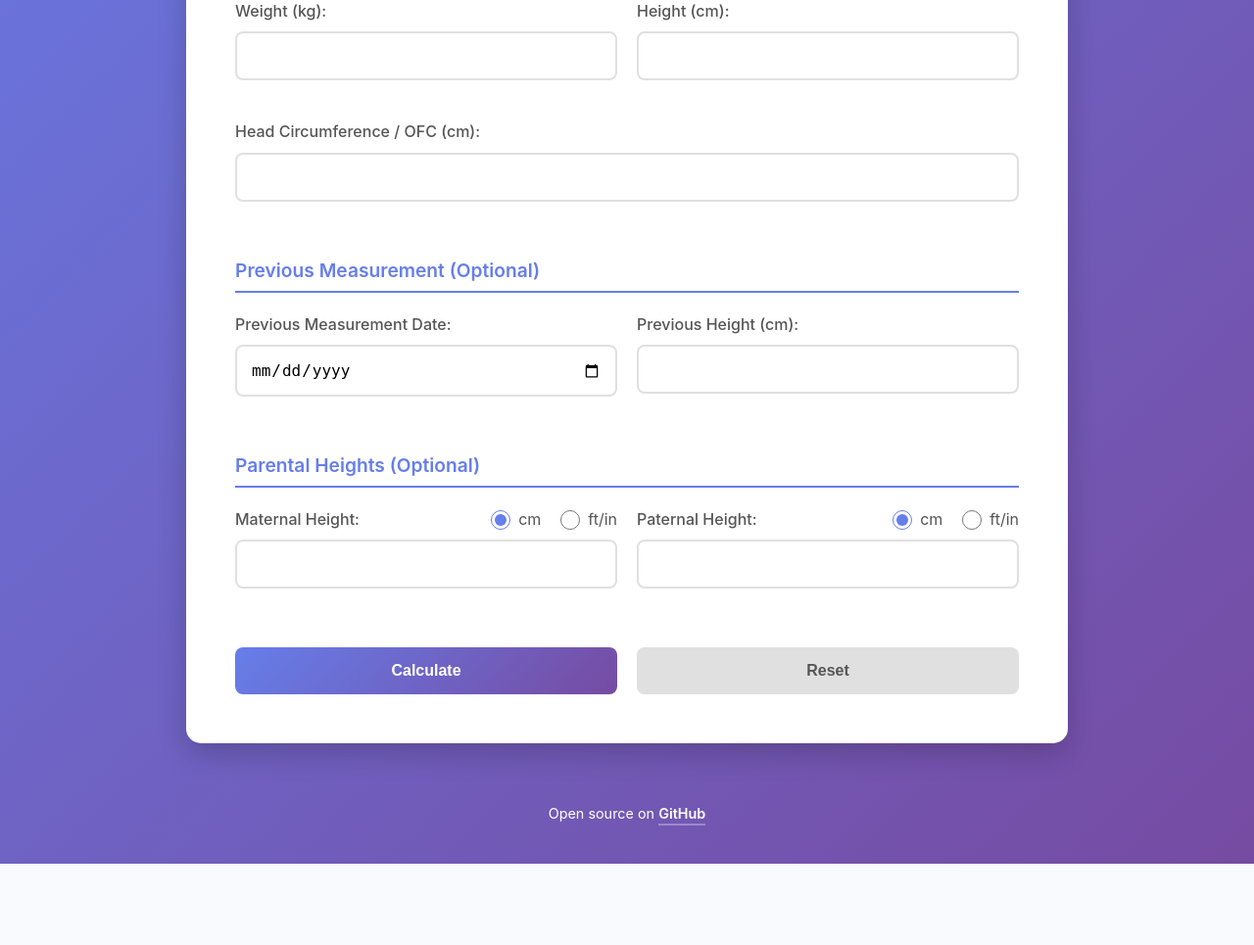
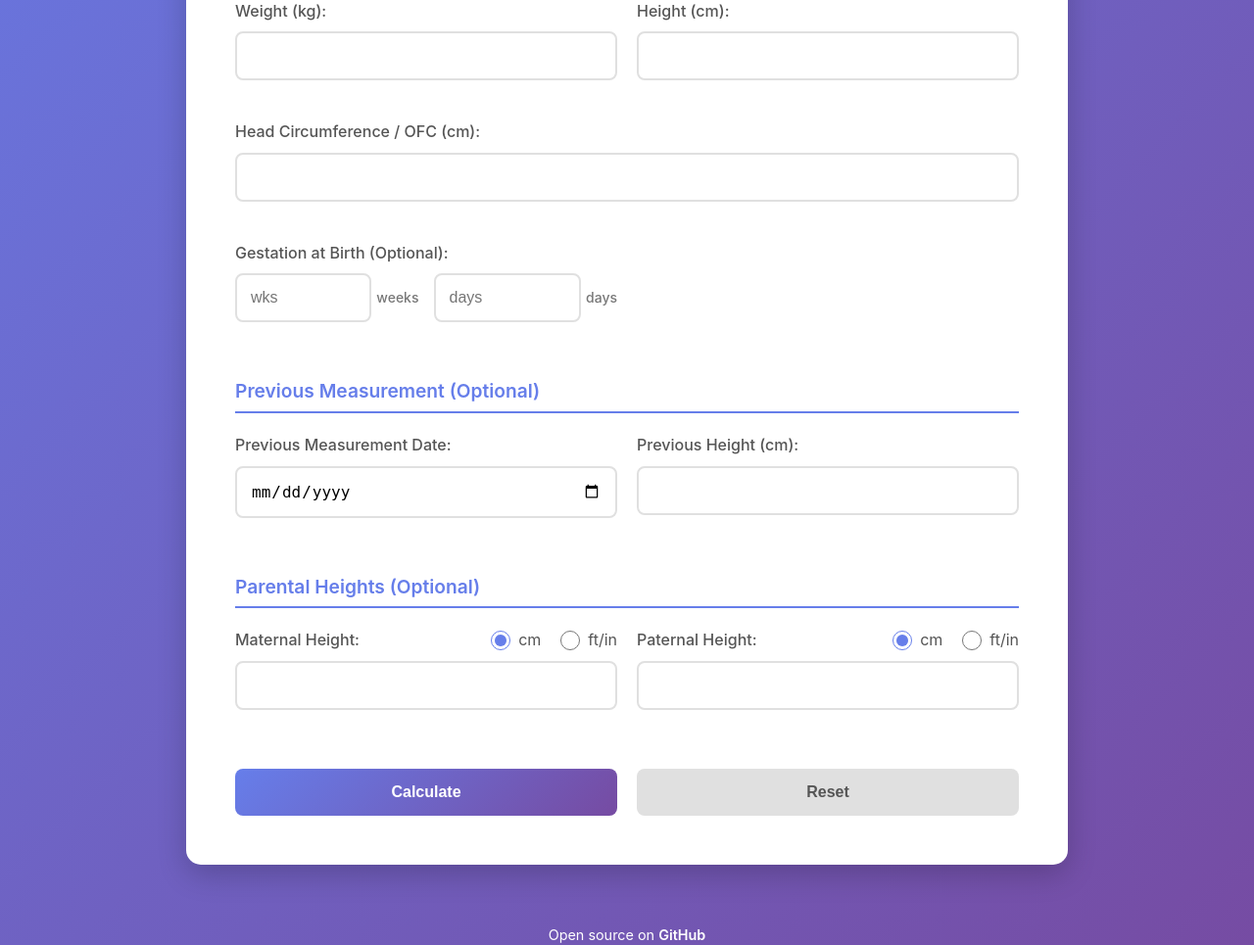
Before and after one commit to gm5dna/growth-parameters-calculator, a Flask app: page / in a window 1280 px wide. Shown: the part 615-1580 px from the top of the page at 98% size. Before the commit the page ends 1497 px from the top, so only its background shows below. Run offline with Flask 3, Linux system fonts and the light colour scheme.

Commit message:
Add gestational age correction feature with visual indicators
Implemented comprehensive gestational age correction for preterm babies with age-based thresholds and visual chart indicators.

Features:
- Optional gestation at birth input (weeks + days)
- Age-based correction thresholds:
  * 32-36 weeks: correction until age 1 year
  * <32 weeks: correction until age 2 years
  * ≥37 weeks: no correction applied
- Backend calculates corrected age from estimated due date
- Corrected measurements displayed as X markers on charts
- Dotted line connects corrected to chronological age points
- Tooltips show centile/SDS for both corrected and chronological ages
- Added 0-2 years age range option for height and weight charts
- Auto-select 0-2 year range for children aged 2 and under

🤖 Generated with [Claude Code](https://claude.com/claude-code)

Co-Authored-By: Claude Sonnet 4.5 <noreply@anthropic.com>

```diff
--- a/app.py
+++ b/app.py
@@ -29,6 +29,60 @@ def calculate_age_in_years(birth_date, measurement_date):
     }
 
     return decimal_years, calendar_age
+
+def should_apply_gestation_correction(gestation_weeks, gestation_days, chronological_age_years):
+    """Determine if gestational age correction should be applied
+
+    Args:
+        gestation_weeks: Gestation at birth in weeks
+        gestation_days: Additional days beyond gestation_weeks
+        chronological_age_years: Current chronological age in decimal years
+
+    Returns:
+        bool: True if correction should be applied
+    """
+    if not gestation_weeks:
+        return False
+
+    total_gestation_weeks = gestation_weeks + (gestation_days or 0) / 7.0
+
+    # Only apply correction for babies < 37 weeks gestation
+    if total_gestation_weeks >= 37:
+        return False
+
+    # 32-36 weeks: correction until age 1 year
+    if 32 <= total_gestation_weeks < 37:
+        return chronological_age_years <= 1.0
+
+    # < 32 weeks: correction until age 2 years
+    if total_gestation_weeks < 32:
+        return chronological_age_years <= 2.0
+
+    return False
+
+def calculate_corrected_age(birth_date, measurement_date, gestation_weeks, gestation_days):
+    """Calculate corrected age based on due date (EDD)
+
+    Args:
+        birth_date: Date of birth
+        measurement_date: Date of measurement
+        gestation_weeks: Gestation at birth in weeks
+        gestation_days: Additional days beyond gestation_weeks
+
+    Returns:
+        tuple: (corrected_decimal_years, corrected_calendar_age_dict)
+    """
+    # Calculate expected due date (40 weeks from conception)
+    # Days premature = (40 weeks - actual gestation) in days
+    total_gestation_days = (gestation_weeks * 7) + (gestation_days or 0)
+    expected_gestation_days = 40 * 7  # 280 days
+    days_adjustment = expected_gestation_days - total_gestation_days
+
+    # Corrected "birth" date is the estimated due date
+    corrected_birth_date = birth_date + relativedelta(days=days_adjustment)
+
+    # Calculate age from corrected birth date
+    return calculate_age_in_years(corrected_birth_date, measurement_date)
 
 def calculate_boyd_bsa(weight_kg, height_cm):
     """Calculate Body Surface Area using Boyd formula"""
@@ -201,8 +255,23 @@ def calculate():
         maternal_height = float(data.get('maternal_height', 0)) if data.get('maternal_height') else None
         paternal_height = float(data.get('paternal_height', 0)) if data.get('paternal_height') else None
 
-        # Calculate age
+        # Optional gestation data
+        gestation_weeks = data.get('gestation_weeks')
+        gestation_days = data.get('gestation_days')
+
+        # Calculate chronological age
         age_decimal, calendar_age = calculate_age_in_years(birth_date, measurement_date)
+
+        # Determine if gestational age correction should be applied
+        apply_correction = should_apply_gestation_correction(gestation_weeks, gestation_days, age_decimal)
+
+        # Calculate corrected age if applicable
+        corrected_age_decimal = None
+        corrected_calendar_age = None
+        if apply_correction:
+            corrected_age_decimal, corrected_calendar_age = calculate_corrected_age(
+                birth_date, measurement_date, gestation_weeks, gestation_days
+            )
 
         # Create measurement objects only for provided values
         weight_measurement = None
@@ -251,6 +320,61 @@ def calculate():
                 observation_value=ofc,
                 reference=reference
             )
+
+        # Create corrected age measurements if gestation correction applies
+        weight_corrected = None
+        height_corrected = None
+        bmi_corrected = None
+        ofc_corrected = None
+
+        if apply_correction and gestation_weeks:
+            if weight:
+                weight_corrected = Measurement(
+                    sex=sex,
+                    birth_date=birth_date,
+                    observation_date=measurement_date,
+                    measurement_method='weight',
+                    observation_value=weight,
+                    reference=reference,
+                    gestation_weeks=gestation_weeks,
+                    gestation_days=gestation_days or 0
+                )
+
+            if height:
+                height_corrected = Measurement(
+                    sex=sex,
+                    birth_date=birth_date,
+                    observation_date=measurement_date,
+                    measurement_method='height',
+                    observation_value=height,
+                    reference=reference,
+                    gestation_weeks=gestation_weeks,
+                    gestation_days=gestation_days or 0
+                )
+
+            if weight and height:
+                bmi_corrected = Measurement(
+                    sex=sex,
+                    birth_date=birth_date,
+                    observation_date=measurement_date,
+                    measurement_method='bmi',
+                    observation_value=weight / ((height / 100) ** 2),
+                    reference=reference,
+                    gestation_weeks=gestation_weeks,
+                    gestation_days=gestation_days or 0
+                )
+
+            if ofc:
+                ofc_corrected = Measurement(
+                    sex=sex,
+                    birth_date=birth_date,
+                    observation_date=measurement_date,
+                    measurement_method='ofc',
+                    observation_value=ofc,
+                    reference=reference,
+                    gestation_weeks=gestation_weeks,
+                    gestation_days=gestation_days or 0
+                )
 
         # Calculate height velocity and previous height centile/SDS if previous data available
         height_velocity = None
@@ -417,10 +541,56 @@ def calculate():
                 'sds': round(ofc_sds, 2) if ofc_sds else None
             }
 
+        # Extract corrected measurement data if gestation correction was applied
+        weight_corrected_data = None
+        height_corrected_data = None
+        bmi_corrected_data = None
+        ofc_corrected_data = None
+
+        if apply_correction:
+            if weight_corrected:
+                weight_corr_calc = weight_corrected.measurement['measurement_calculated_values']
+                weight_corrected_data = {
+                    'age': round(corrected_age_decimal, 2),
+                    'value': weight,
+                    'centile': round(float(weight_corr_calc['corrected_centile']), 2) if weight_corr_calc['corrected_centile'] else None,
+                    'sds': round(float(weight_corr_calc['corrected_sds']), 2) if weight_corr_calc['corrected_sds'] else None
+                }
+
+            if height_corrected:
+                height_corr_calc = height_corrected.measurement['measurement_calculated_values']
+                height_corrected_data = {
+                    'age': round(corrected_age_decimal, 2),
+                    'value': height,
+                    'centile': round(float(height_corr_calc['corrected_centile']), 2) if height_corr_calc['corrected_centile'] else None,
+                    'sds': round(float(height_corr_calc['corrected_sds']), 2) if height_corr_calc['corrected_sds'] else None
+                }
+
+            if bmi_corrected:
+                bmi_corr_calc = bmi_corrected.measurement['measurement_calculated_values']
+                bmi_corrected_data = {
+                    'age': round(corrected_age_decimal, 2),
+                    'value': round(float(bmi_value), 1) if bmi_value else None,
+                    'centile': round(float(bmi_corr_calc['corrected_centile']), 2) if bmi_corr_calc['corrected_centile'] else None,
+                    'sds': round(float(bmi_corr_calc['corrected_sds']), 2) if bmi_corr_calc['corrected_sds'] else None
+                }
+
+            if ofc_corrected:
+                ofc_corr_calc = ofc_corrected.measurement['measurement_calculated_values']
+                ofc_corrected_data = {
+                    'age': round(corrected_age_decimal, 2),
+                    'value': ofc,
+                    'centile': round(float(ofc_corr_calc['corrected_centile']), 2) if ofc_corr_calc['corrected_centile'] else None,
+                    'sds': round(float(ofc_corr_calc['corrected_sds']), 2) if ofc_corr_calc['corrected_sds'] else None
+                }
+
         # Prepare results - only include data for measurements that were provided
         results = {
             'age_years': round(age_decimal, 2),
             'age_calendar': calendar_age,
+            'gestation_correction_applied': apply_correction,
+            'corrected_age_years': round(corrected_age_decimal, 2) if corrected_age_decimal else None,
+            'corrected_age_calendar': corrected_calendar_age,
             'weight': {
                 'value': weight,
                 'centile': round(float(weight_calc['corrected_centile']), 2) if weight_calc and weight_calc['corrected_centile'] else None,
@@ -437,6 +607,10 @@ def calculate():
                 'sds': round(bmi_sds, 2) if bmi_sds is not None else None
             } if bmi_measurement else None,
             'ofc': ofc_data,
+            'weight_corrected': weight_corrected_data,
+            'height_corrected': height_corrected_data,
+            'bmi_corrected': bmi_corrected_data,
+            'ofc_corrected': ofc_corrected_data,
             'height_velocity': height_velocity,
             'previous_height': previous_height_data,
             'bsa': bsa,
--- a/static/script.js
+++ b/static/script.js
@@ -44,6 +44,9 @@ document.getElementById('growthForm').addEventListener('submit', async (e) => {
         return;
     }
 
+    const gestationWeeks = document.getElementById('gestation_weeks').value;
+    const gestationDays = document.getElementById('gestation_days').value;
+
     const formData = {
         sex: document.querySelector('input[name="sex"]:checked')?.value,
         birth_date: document.getElementById('birth_date').value,
@@ -55,6 +58,8 @@ document.getElementById('growthForm').addEventListener('submit', async (e) => {
         previous_height: document.getElementById('previous_height').value,
         maternal_height: maternalHeightCm,
         paternal_height: paternalHeightCm,
+        gestation_weeks: gestationWeeks ? parseInt(gestationWeeks) : null,
+        gestation_days: gestationDays ? parseInt(gestationDays) : null,
         reference: document.getElementById('reference').value
     };
 
@@ -250,6 +255,12 @@ function displayResults(results) {
         centile: results.previous_height ? results.previous_height.centile : null,
         sds: results.previous_height ? results.previous_height.sds : null
     };
+
+    // Store corrected age measurements if gestation correction was applied
+    currentPatientData.weight_corrected = results.weight_corrected || null;
+    currentPatientData.height_corrected = results.height_corrected || null;
+    currentPatientData.bmi_corrected = results.bmi_corrected || null;
+    currentPatientData.ofc_corrected = results.ofc_corrected || null;
 
     // Show "Show Charts" button
     const showChartsContainer = document.getElementById('show-charts-container');
@@ -606,11 +617,34 @@ function showAgeRangeSelectorForMeasurement(measurement) {
     document.getElementById('bmiAgeRangeSelector').style.display = 'none';
     document.getElementById('ofcAgeRangeSelector').style.display = 'none';
 
-    // Show the appropriate one
+    // Get patient age from current data
+    const patientAge = calculationResults?.age_years || 0;
+
+    // Set default age range based on patient age (for children 2 and under, default to 0-2 years)
     if (measurement === 'height') {
         document.getElementById('heightAgeRangeSelector').style.display = 'flex';
+
+        // Set default based on age
+        const heightRanges = document.querySelectorAll('input[name="height_age_range"]');
+        heightRanges.forEach(radio => radio.checked = false);
+
+        if (patientAge <= 2) {
+            document.querySelector('input[name="height_age_range"][value="0-2"]').checked = true;
+        } else {
+            document.querySelector('input[name="height_age_range"][value="0-18"]').checked = true;
+        }
     } else if (measurement === 'weight') {
         document.getElementById('weightAgeRangeSelector').style.display = 'flex';
+
+        // Set default based on age
+        const weightRanges = document.querySelectorAll('input[name="weight_age_range"]');
+        weightRanges.forEach(radio => radio.checked = false);
+
+        if (patientAge <= 2) {
+            document.querySelector('input[name="weight_age_range"][value="0-2"]').checked = true;
+        } else {
+            document.querySelector('input[name="weight_age_range"][value="0-18"]').checked = true;
+        }
     } else if (measurement === 'bmi') {
         document.getElementById('bmiAgeRangeSelector').style.display = 'flex';
     } else if (measurement === 'ofc') {
@@ -740,6 +774,20 @@ function preparePatientData(measurementMethod) {
         sds: measurement.sds
     });
 
+    // Add corrected age point if gestation correction was applied
+    const correctedKey = `${measurementMethod}_corrected`;
+    const correctedMeasurement = currentPatientData[correctedKey];
+    if (correctedMeasurement && correctedMeasurement.age !== undefined) {
+        patientPoints.push({
+            x: correctedMeasurement.age,
+            y: correctedMeasurement.value,
+            label: 'Corrected Age',
+            isCorrected: true,
+            centile: correctedMeasurement.centile,
+            sds: correctedMeasurement.sds
+        });
+    }
+
     // Add previous measurement (currently only available for height)
     if (measurementMethod === 'height' && currentPatientData.previousMeasurements.height && currentPatientData.previousMeasurements.date) {
         // Calculate previous age in decimal years
@@ -830,9 +878,37 @@ function renderGrowthChart(canvas, centiles, patientData, measurementMethod) {
 
     // Add patient measurement points
     if (patientData.length > 0) {
-        // Separate current and previous measurements
+        // Separate current, corrected, and previous measurements
         const currentPoints = patientData.filter(p => p.isCurrent);
-        const previousPoints = patientData.filter(p => !p.isCurrent);
+        const correctedPoints = patientData.filter(p => p.isCorrected);
+        const previousPoints = patientData.filter(p => !p.isCurrent && !p.isCorrected);
+
+        // Add dotted line connecting corrected and chronological points (if both exist)
+        if (correctedPoints.length > 0 && currentPoints.length > 0) {
+            // Create a line dataset with both points
+            const lineData = [
+                {
+                    x: correctedPoints[0].x,
+                    y: correctedPoints[0].y
+                },
+                {
+                    x: currentPoints[0].x,
+                    y: currentPoints[0].y
+                }
+            ];
+
+            datasets.push({
+                label: 'Correction Line',
+                data: lineData,
+                borderColor: centileColor,
+                borderWidth: 2,
+                borderDash: [5, 5],  // Dotted line pattern
+                pointRadius: 0,  // No points on the line itself
+                showLine: true,
+                fill: false,
+                tension: 0  // Straight line
+            });
+        }
 
         // Add current measurement
         if (currentPoints.length > 0) {
@@ -849,6 +925,27 @@ function renderGrowthChart(canvas, centiles, patientData, measurementMethod) {
                 borderWidth: 2,
                 pointRadius: 5,
                 pointHoverRadius: 7,
+                showLine: false
+            });
+        }
+
+        // Add corrected age measurement (cross to distinguish from chronological)
+        if (correctedPoints.length > 0) {
+            datasets.push({
+                label: 'Corrected Age',
+                data: correctedPoints.map(p => ({
+                    x: p.x,
+                    y: p.y,
+                    centile: p.centile,
+                    sds: p.sds
+                })),
+                pointStyle: 'cross',
+                backgroundColor: centileColor,
+                borderColor: centileColor,
+                borderWidth: 2,
+                pointRadius: 8,
+                pointHoverRadius: 10,
+                rotation: 45,  // Rotate to make an X shape
                 showLine: false
             });
         }
@@ -1010,11 +1107,12 @@ function renderGrowthChart(canvas, centiles, patientData, measurementMethod) {
                     bodyFont: { size: 13 },
                     displayColors: false,  // Remove colored box from tooltip
                     filter: function(tooltipItem) {
-                        // Show tooltips for patient measurements and mid-parental height
+                        // Show tooltips for patient measurements, corrected age, and mid-parental height
                         if (!tooltipItem || !tooltipItem.dataset || !tooltipItem.dataset.label) {
                             return false;
                         }
                         return tooltipItem.dataset.label.includes('Measurement') ||
+                               tooltipItem.dataset.label.includes('Corrected Age') ||
                                tooltipItem.dataset.label.includes('Mid-Parental');
                     },
                     callbacks: {
--- a/static/style.css
+++ b/static/style.css
@@ -194,6 +194,24 @@ select:focus {
     color: #777;
     font-weight: 500;
     white-space: nowrap;
+}
+
+/* Gestation Input */
+.gestation-input {
+    display: flex;
+    gap: 15px;
+}
+
+.gestation-input-group {
+    flex: 1;
+    display: flex;
+    align-items: center;
+    gap: 5px;
+}
+
+.gestation-input-group input {
+    flex: 1;
+    min-width: 0;
 }
 
 .button-group {
--- a/templates/index.html
+++ b/templates/index.html
@@ -87,6 +87,20 @@
                 <div class="form-group full-width">
                     <label for="ofc">Head Circumference / OFC (cm):</label>
                     <input type="number" id="ofc" name="ofc" step="0.1" min="0">
+                </div>
+
+                <div class="form-group">
+                    <label for="gestation">Gestation at Birth (Optional):</label>
+                    <div class="gestation-input">
+                        <div class="gestation-input-group">
+                            <input type="number" id="gestation_weeks" name="gestation_weeks" min="22" max="44" placeholder="wks">
+                            <span class="unit-label">weeks</span>
+                        </div>
+                        <div class="gestation-input-group">
+                            <input type="number" id="gestation_days" name="gestation_days" min="0" max="6" placeholder="days">
+                            <span class="unit-label">days</span>
+                        </div>
+                    </div>
                 </div>
             </div>
 
@@ -282,6 +296,10 @@
                 <label style="font-weight: 600; margin-right: 10px;">Age Range:</label>
                 <div class="radio-group">
                     <label class="radio-label">
+                        <input type="radio" name="height_age_range" value="0-2" data-min="0" data-max="2" data-mph-age="none">
+                        <span>0-2 years</span>
+                    </label>
+                    <label class="radio-label">
                         <input type="radio" name="height_age_range" value="0-4" data-min="0" data-max="4" data-mph-age="none">
                         <span>0-4 years</span>
                     </label>
@@ -300,6 +318,10 @@
             <div class="age-range-selector" id="weightAgeRangeSelector" style="display: none;">
                 <label style="font-weight: 600; margin-right: 10px;">Age Range:</label>
                 <div class="radio-group">
+                    <label class="radio-label">
+                        <input type="radio" name="weight_age_range" value="0-2" data-min="0" data-max="2">
+                        <span>0-2 years</span>
+                    </label>
                     <label class="radio-label">
                         <input type="radio" name="weight_age_range" value="0-4" data-min="0" data-max="4">
                         <span>0-4 years</span>
```
